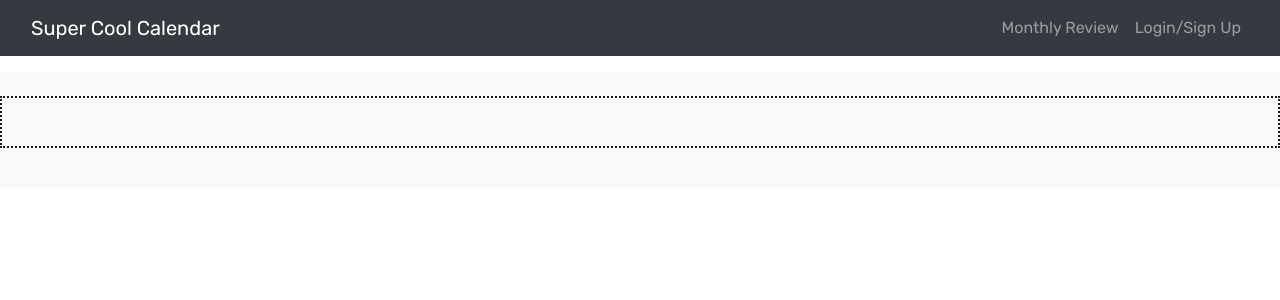
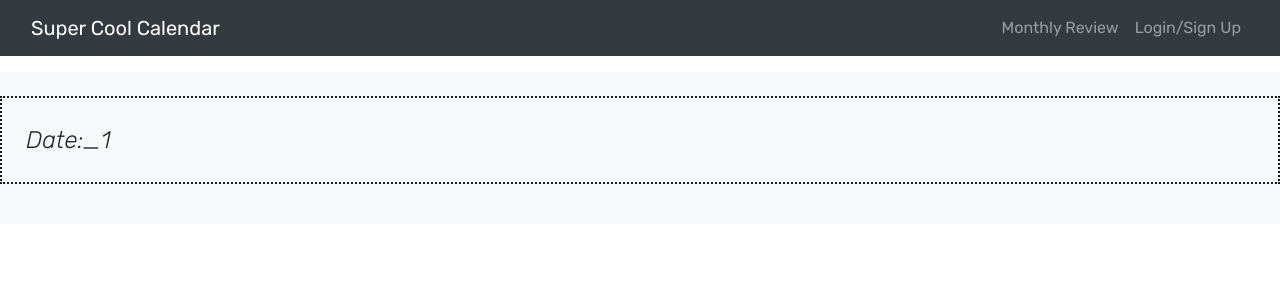
Before and after one commit to Gaitherdb/Custom-Planner, a React (Create React App) app in the folder client/: page /day/1 in a window 1280 px wide. Shown: the top 300 px of the page. Built offline with nearby package versions, Linux system fonts and the light colour scheme.

Commit message:
day page recieves the correct params

```diff
--- a/client/src/pages/Day.js
+++ b/client/src/pages/Day.js
@@ -10,8 +10,8 @@ import { GET_ME } from '../utils/queries';
 
 const DayTodo = () => {
   // Use `useParams()` to retrieve value of the route parameter `:profileId`
-  const { todoId } = useParams();
-  console.log(todoId)
+  const { dayId } = useParams();
+  console.log(dayId)
   // const { loading, data } = useQuery(QUERY_TODO, {
   //   // pass URL parameter
   //   variables: { todoId: todoId },
@@ -35,7 +35,9 @@ const DayTodo = () => {
             lineHeight: '1.5',
           }}
         >
-          {todoId}
+          Date:_
+          {dayId}
+
         </blockquote>
       </div>
     </div>
--- a/client/src/pages/Home.js
+++ b/client/src/pages/Home.js
@@ -1,6 +1,6 @@
 import React, { useState, useEffect, useRef } from 'react';
 import { Jumbotron, Container, Col, Form, Button, Card, CardColumns } from 'react-bootstrap';
-import { Link, Route, useHistory} from 'react-router-dom';
+import {useHistory} from 'react-router-dom';
 import Calendar from 'react-calendar';
 import 'react-calendar/dist/Calendar.css';
 import NotesGroup from '../components/NotesGroup'
```
